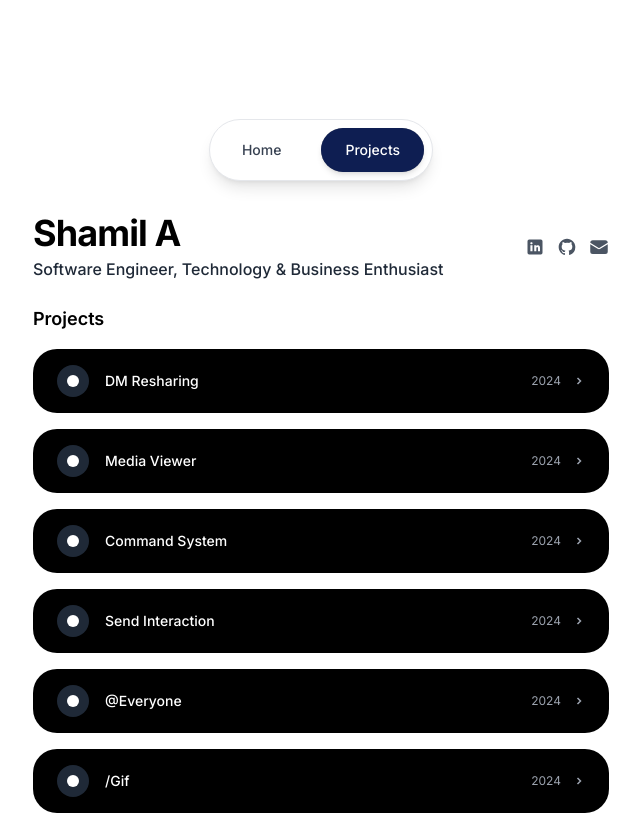
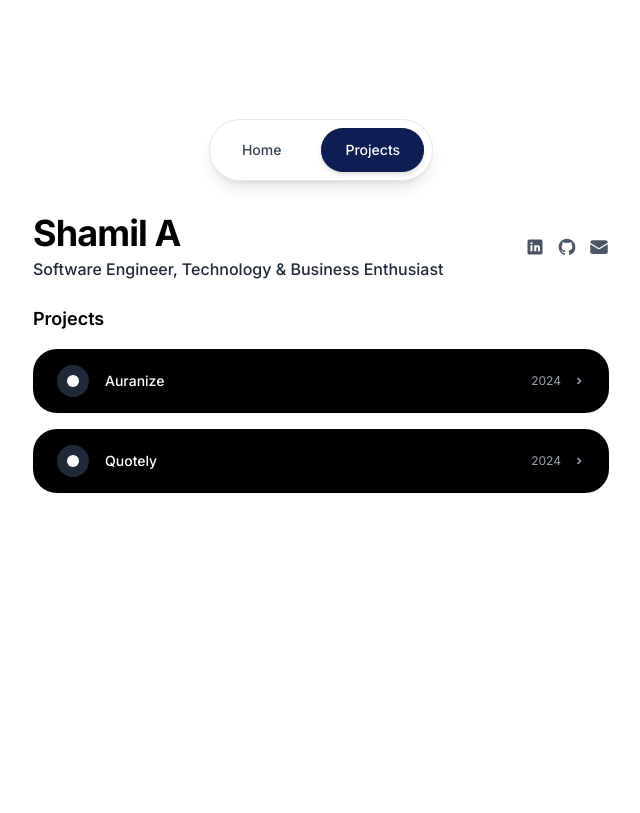
Before and after one commit to Shaamiilll/Shamil-Nextjs-Portfolio, a Next.js app: page / in a window 1280 px wide. Both pictures are taken after a click on the button "Projects". Shown: the whole page, without its empty margins (319-959 px from the left). Built offline with nearby package versions, Linux system fonts and the light colour scheme.

Commit message:
UPDATE : Updated the Projects ui

```diff
--- a/src/components/ProjectCard.tsx
+++ b/src/components/ProjectCard.tsx
@@ -37,7 +37,7 @@ const DynamicProjectCard: React.FC<DynamicProjectCardProps> = ({ project, delay
         layout
         className={`
           bg-black rounded-3xl cursor-pointer overflow-hidden
-          ${isExpanded ? 'fixed inset-4 z-50' : 'relative h-16'}
+          ${isExpanded ? 'fixed inset-4 z-50 ' : 'relative h-16'}
         `}
         onClick={() => setIsExpanded(!isExpanded)}
         animate={{
--- a/src/components/ProjectsPage.tsx
+++ b/src/components/ProjectsPage.tsx
@@ -7,64 +7,24 @@ const ProjectsPage = () => {
   const projects = [
     {
       id: "1",
-      title: "DM Resharing",
-      description: "A secure direct message resharing system with end-to-end encryption and advanced privacy controls. Built for seamless communication across multiple platforms with real-time synchronization.",
-      technologies: ["React", "Node.js", "Socket.io", "Encryption"],
+      title: "Auranize",
+      description: "A next-generation social media platform designed to connect people in a secure, engaging, and interactive environment. Focused on privacy, speed, and modern communication features.",
+      technologies: ["React", "Node.js", "Socket.io", "End-to-End Encryption"],
       year: "2024",
-      category: "Communication",
-      sourceCode: "https://github.com/example/dm-resharing",
-      liveLink: "https://demo.com/dm-resharing",
-      image: "https://images.unsplash.com/photo-1611224923853-80b023f02d71?w=600&h=400&fit=crop"
+      category: "Social Media",
+      liveLink: "https://auranize.com",
+      image: "/images/auranize.png"
     },
     {
       id: "2",
-      title: "Media Viewer",
-      description: "Advanced media viewer with support for multiple formats, real-time editing capabilities, and cloud synchronization features. Optimized for performance and user experience.",
+      title: "Quotely",
+      description: "A powerful B2B quotation platform tailored for factories and industrial businesses, featuring real-time 3D model integration for product visualization and seamless order management.",
       technologies: ["Vue.js", "WebGL", "FFmpeg", "AWS"],
       year: "2024",
-      category: "Media",
-      sourceCode: "https://github.com/example/media-viewer",
-      image: "https://images.unsplash.com/photo-1551288049-bebda4e38f71?w=600&h=400&fit=crop"
+      category: "SaaS",
+      liveLink: "https://quotely.shop",
+      image: "/images/qotely.png"
     },
-    {
-      id: "3",
-      title: "Command System",
-      description: "Powerful command-line interface system with intelligent autocomplete, plugin architecture, and customizable workflows. Designed for developer productivity.",
-      technologies: ["TypeScript", "Electron", "CLI", "Plugins"],
-      year: "2024",
-      category: "Developer Tools",
-      liveLink: "https://demo.com/command-system",
-      image: "https://images.unsplash.com/photo-1629654297299-c8506221ca97?w=600&h=400&fit=crop"
-    },
-    {
-      id: "4",
-      title: "Send Interaction",
-      description: "Real-time interaction platform enabling seamless communication with gesture recognition and voice commands. Built for modern collaborative workflows.",
-      technologies: ["React Native", "WebRTC", "ML Kit", "Firebase"],
-      year: "2024",
-      category: "Mobile",
-      sourceCode: "https://github.com/example/send-interaction",
-      image: "https://images.unsplash.com/photo-1563986768609-322da13575f3?w=600&h=400&fit=crop"
-    },
-    {
-      id: "5",
-      title: "@Everyone",
-      description: "Collaborative workspace platform with advanced notification system and team management features. Streamlines communication for distributed teams.",
-      technologies: ["Next.js", "GraphQL", "PostgreSQL", "Redis"],
-      year: "2024",
-      category: "Collaboration",
-      liveLink: "https://demo.com/everyone",
-      image: "https://images.unsplash.com/photo-1552664730-d307ca884978?w=600&h=400&fit=crop"
-    },
-    {
-      id: "6",
-      title: "/Gif",
-      description: "High-performance GIF creation and optimization tool with batch processing and custom compression algorithms. Perfect for content creators.",
-      technologies: ["Python", "OpenCV", "FastAPI", "Docker"],
-      year: "2024",
-      category: "Media Processing",
-      sourceCode: "https://github.com/example/gif-processor"
-    }
   ];
 
   return (
```
Also changed, not shown: public/images/auranize.png (added), public/images/qotely.png (added).
